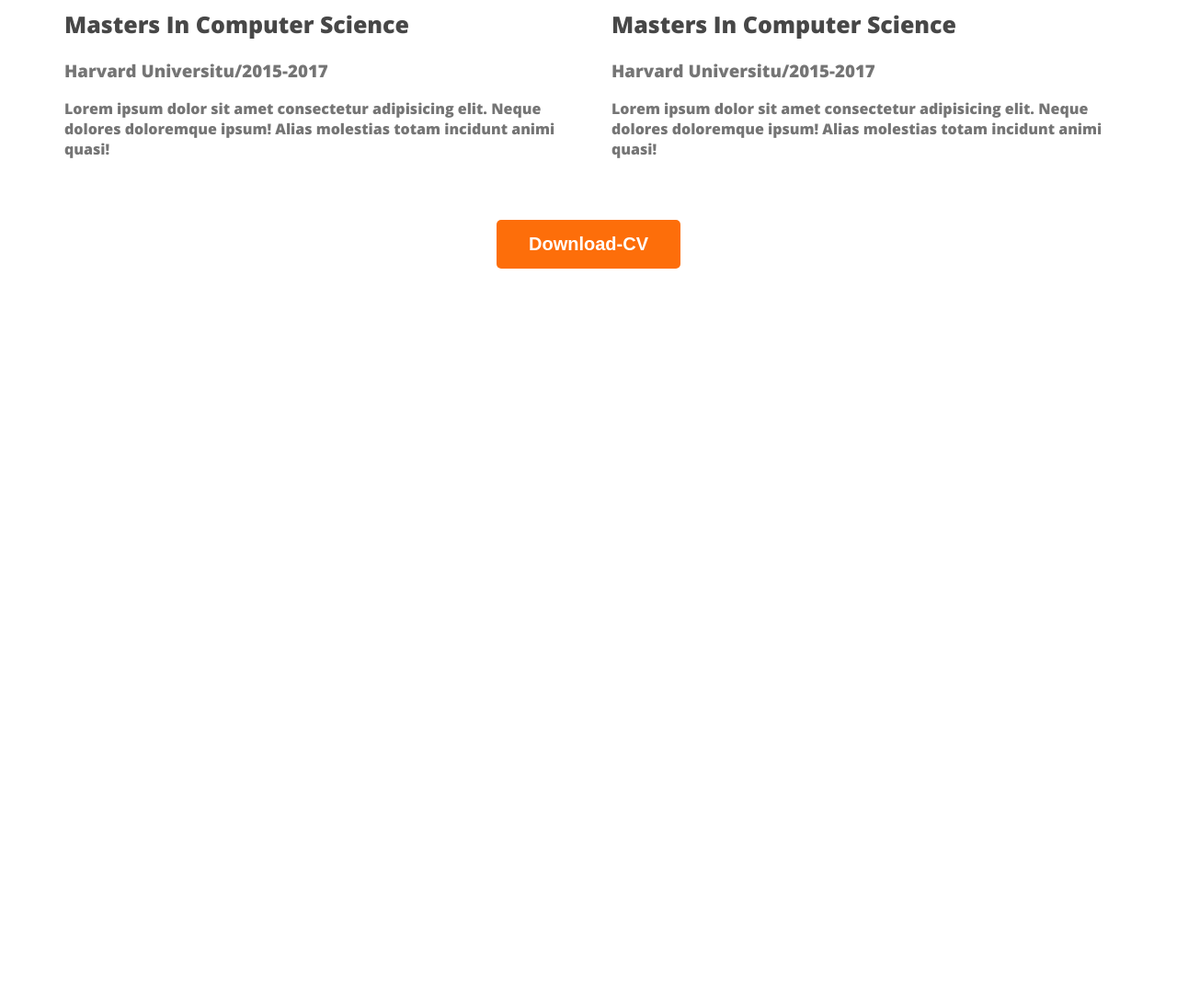
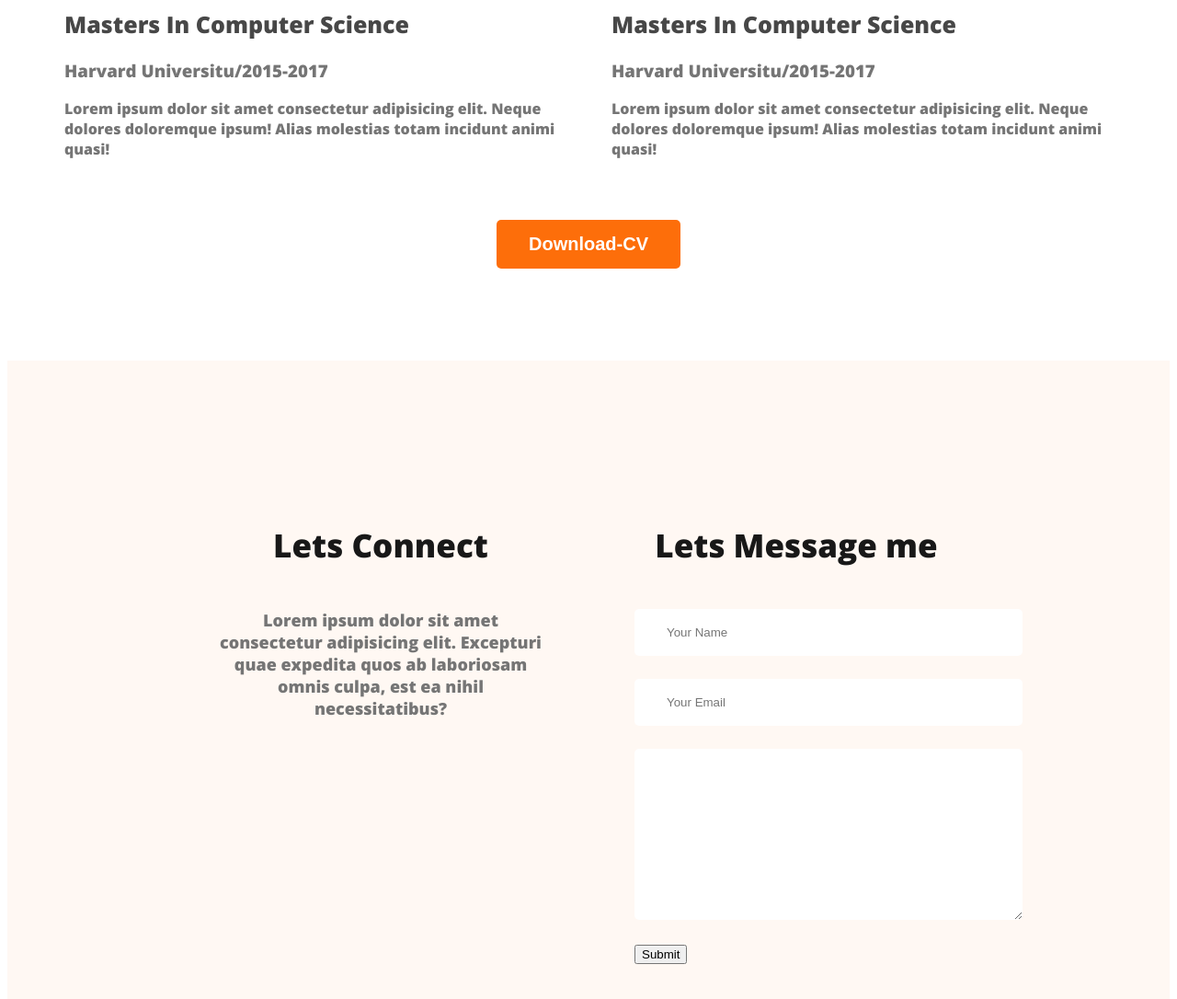
Before and after one commit to Sadia-Islam-Shafina/module5, a plain HTML site: page index.html in a window 1280 px wide. Shown: the part 2461-3547 px from the top of the page at 92% size. Before the commit the page ends 2761 px from the top, so only its background shows below. Drawn offline with nearby package versions, Linux system fonts and the light colour scheme.

Commit message:
finish footer tag and finish resume

```diff
--- a/index.html
+++ b/index.html
@@ -187,7 +187,23 @@
     </section>
     </main>
     <footer>
+       <div class="footer-column">
+        <h4 class="section-title">Lets Connect</h4>
+        <p class="section-description">Lorem ipsum dolor sit amet consectetur adipisicing elit.
+             Excepturi quae expedita quos ab laboriosam omnis culpa, est ea nihil necessitatibus?</p>
+       </div>
+       <div class="footer-column">
+        <h4 class="section-title">Lets Message me</h4>
+        <form  class="contact"  action="">
+            <input type="text" placeholder="Your Name">
+            <input type="email" name="" placeholder="Your Email" id="">
 
+            <textarea name="" placeholder="Message" id="" cols="30" rows="10">
+
+            </textarea>
+            <input type="submit" value="Submit">
+        </form>
+       </div>
     </footer>
 </body>
 </html>
--- a/styles/portfolio.css
+++ b/styles/portfolio.css
@@ -170,3 +170,28 @@ main{
     text-align: center;
     margin-top: 50px;
 }
+/* footer style ...........video 5-7  ...module*/
+footer{
+    display:flex;
+    background-color:#fff8f3 ;
+    padding:130px 230px;
+    margin-top: 100px;
+    gap:100px;
+}
+.footer-column{
+    width:50%;
+}
+
+/*  video 5-8 module..............*/
+.contact input[type="text"],input[type="email"] ,textarea{
+    display:block;
+    margin-bottom: 25px;
+
+    padding:18px 35px;
+    color:#757575;
+    border-radius:5px;
+    background:#FFF;
+    border:0;
+    width:100%;
+
+}
```
